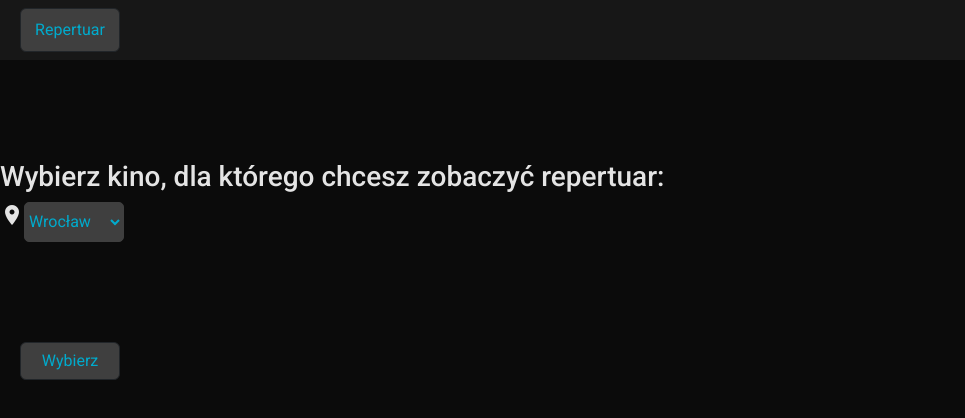
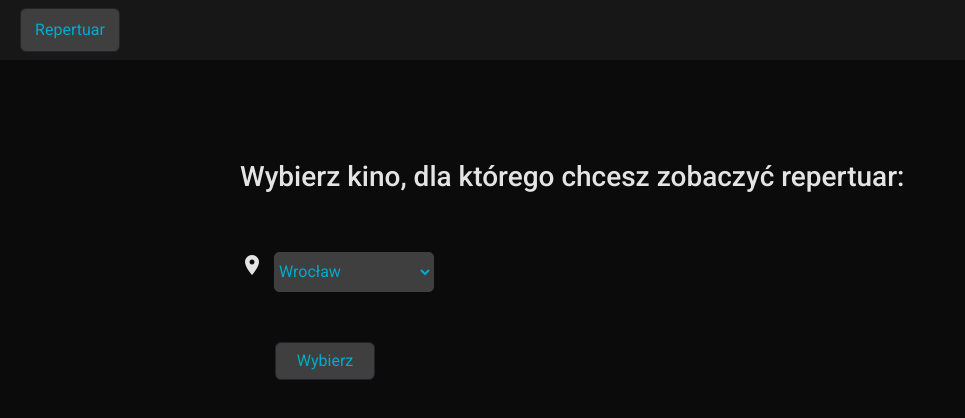
Before and after one commit to ksproska/CinemaPSI, an Angular app in the folder client-service/frontend/client-service/: page /selectCinema in a window 1280 px wide. Shown: the top 418 px of the page, without its empty margins (0-965 px from the left). Built offline with nearby package versions, Linux system fonts and the light colour scheme.

Commit message:
style select movie page

```diff
--- a/client-service/frontend/client-service/src/app/components/choose-cinema/choose-cinema.component.css
+++ b/client-service/frontend/client-service/src/app/components/choose-cinema/choose-cinema.component.css
@@ -1,5 +1,8 @@
 .content{
-  /*display: flex;*/
+  margin-left: auto;
+  margin-right: auto;
+  width: 50em;
+  justify-content: center
 }
 
 body{
@@ -20,16 +23,21 @@ button{
   background-color: #3f3f3f;
   color: #00abcd;
   min-width: 100px;
-  margin-top: 100px;
-  margin-left: 20px;
+  margin-top: 50px;
+  margin-left: 35px;
 }
 
 select {
   background-color: #3f3f3f;
   color: #00abcd;
   min-width: 100px;
-  /*justify-content: flex-end;*/
   height: 40px;
   border-radius: 5px;
   border-color: #3f3f3f;
+  margin-top: 50px;
+  width: 10em
 }
+
+mat-icon {
+  margin-right: 10px;
+}
--- a/client-service/frontend/client-service/src/app/components/choose-cinema/choose-cinema.component.html
+++ b/client-service/frontend/client-service/src/app/components/choose-cinema/choose-cinema.component.html
@@ -8,7 +8,7 @@
       {{ cinema }}
     </option>
   </select>
-  <div class="button-container">
+  <div>
     <button type="button" class="btn btn-dark" (click)="onSelectClick()">Wybierz</button>
   </div>
 </article>
```
Lines whose indentation alone changed are shown as unchanged.
